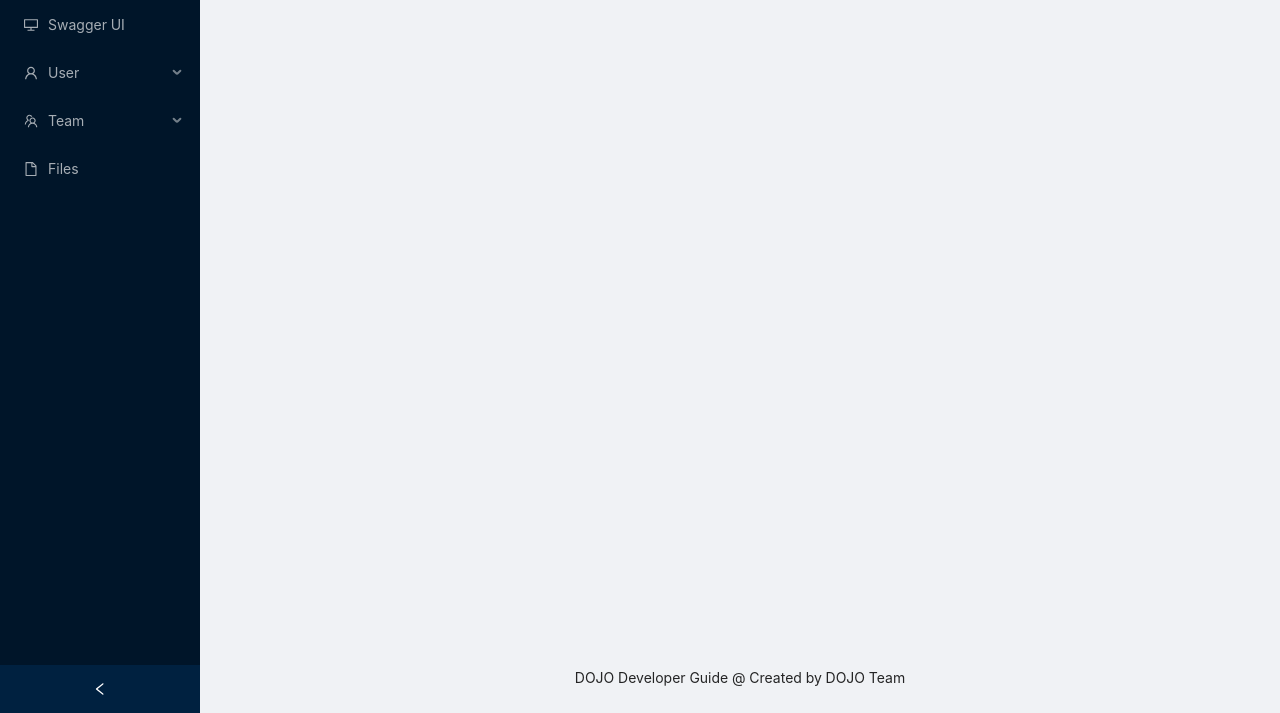
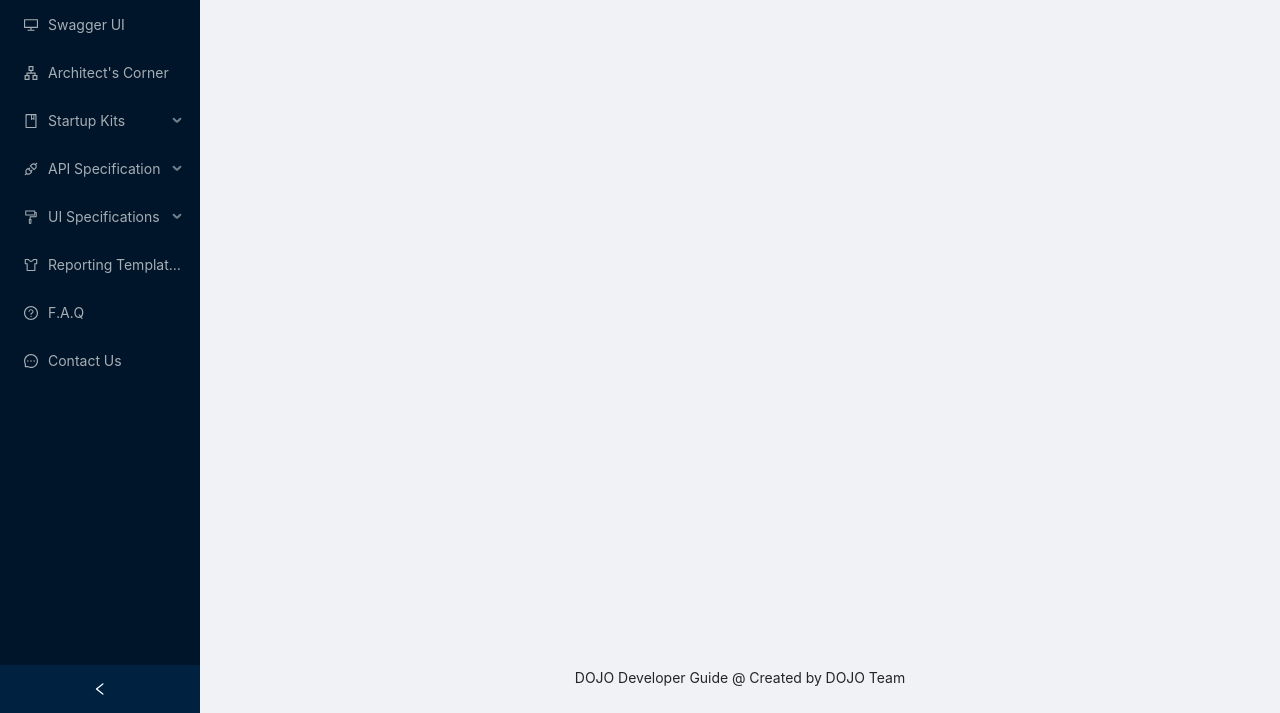
Before and after one commit to Hashik-Donthineni/egnyte-test-dojo, a Gatsby site: page /drawer in a window 1280 px wide. Shown: the part 87-800 px from the top of the page. Built offline with nearby package versions, Linux system fonts and the light colour scheme; Gatsby itself is replaced by a stand-in of ours.

Commit message:
Changed menu items

```diff
--- a/src/components/Drawer.jsx
+++ b/src/components/Drawer.jsx
@@ -10,6 +10,13 @@ import {
   FileOutlined,
   TeamOutlined,
   UserOutlined,
+  BookOutlined,
+  FormatPainterOutlined,
+  ApiOutlined,
+  QuestionCircleOutlined,
+  MessageOutlined,
+  ApartmentOutlined,
+  SkinOutlined,
 } from "@ant-design/icons";
 
 const { Sider } = Layout;
@@ -68,20 +75,47 @@ class Drawer extends React.Component {
           <Menu.Item key="1" icon={<PieChartOutlined />}>
             Dashboard
           </Menu.Item>
+
           <Menu.Item key="2" icon={<DesktopOutlined />}>
             Swagger UI
           </Menu.Item>
-          <SubMenu key="sub1" icon={<UserOutlined />} title="User">
-            <Menu.Item key="3">Tom</Menu.Item>
-            <Menu.Item key="4">Bill</Menu.Item>
-            <Menu.Item key="5">Alex</Menu.Item>
+
+          <Menu.Item key="3" icon={<ApartmentOutlined />}>
+            Architect's Corner
+          </Menu.Item>
+
+          <SubMenu key="sub1" icon={<BookOutlined />} title="Startup Kits">
+            <Menu.Item key="4">UI Kit</Menu.Item>
+            <Menu.Item key="5">Design Kit</Menu.Item>
+            <Menu.Item key="6">Component Kit</Menu.Item>
           </SubMenu>
-          <SubMenu key="sub2" icon={<TeamOutlined />} title="Team">
-            <Menu.Item key="6">Team 1</Menu.Item>
-            <Menu.Item key="8">Team 2</Menu.Item>
+
+          <SubMenu key="sub2" icon={<ApiOutlined />} title="API Specification">
+            <Menu.Item key="7">Version 2.1</Menu.Item>
+            <Menu.Item key="8">Version 2.0.9</Menu.Item>
+            <Menu.Item key="9">Version 2.0.5</Menu.Item>
           </SubMenu>
-          <Menu.Item key="9" icon={<FileOutlined />}>
-            Files
+
+          <SubMenu
+            key="sub3"
+            icon={<FormatPainterOutlined />}
+            title="UI Specifications"
+          >
+            <Menu.Item key="10">Version 2.1</Menu.Item>
+            <Menu.Item key="11">Version 2.0.9</Menu.Item>
+            <Menu.Item key="12">Version 2.0.5</Menu.Item>
+          </SubMenu>
+
+          <Menu.Item key="13" icon={<SkinOutlined />}>
+            Reporting Templates
+          </Menu.Item>
+
+          <Menu.Item key="14" icon={<QuestionCircleOutlined />}>
+            F.A.Q
+          </Menu.Item>
+
+          <Menu.Item key="15" icon={<MessageOutlined />}>
+            Contact Us
           </Menu.Item>
         </Menu>
       </Sider>
```
